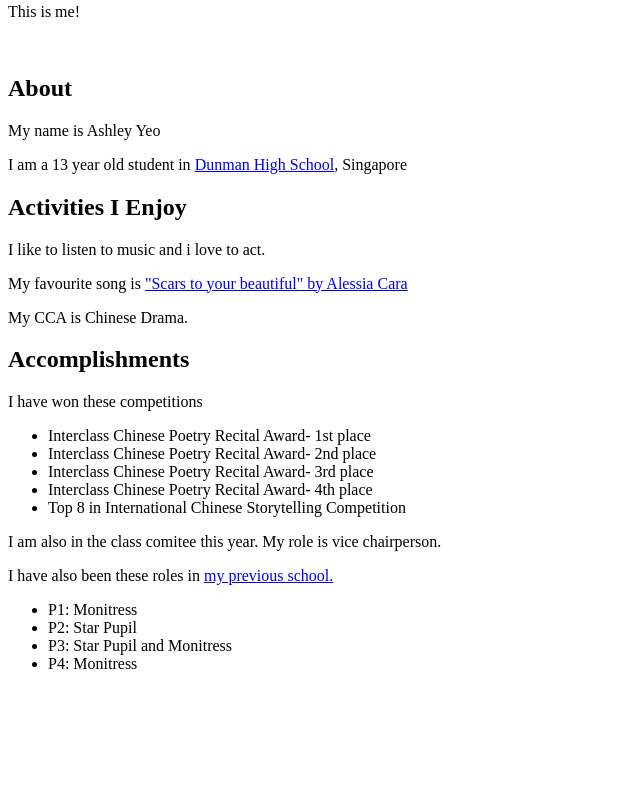
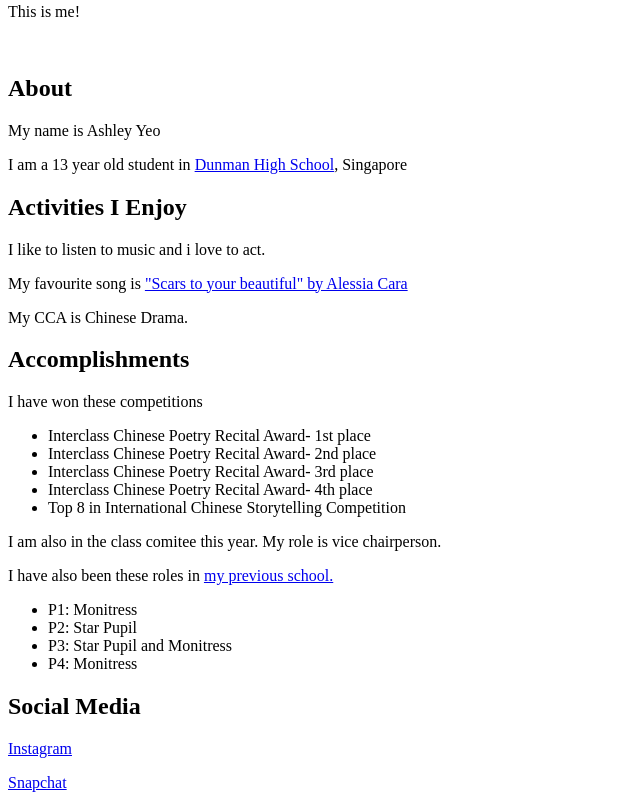
Before and after one commit to dhsashleyyeohan/dhsashleyyeohan.github.io, a plain HTML site: page index.html in a window 1280 px wide. Shown: the part 397-1205 px from the top of the page, without its empty margins (0-640 px from the left). Before the commit the page ends 1086 px from the top, so only its background shows below. Drawn offline with Linux system fonts and the light colour scheme.

Commit message:
Update index.html

```diff
--- a/index.html
+++ b/index.html
@@ -34,3 +34,6 @@
    <li> P3: Star Pupil and Monitress </li>
    <li> P4: Monitress </li>
    </ul>
+    <h2> Social Media </h2>
+    <p> <a href="https://www.instagram.com/ashyeo11/?hl=en" > Instagram </a> </p>
+    <p> <a href= "https://www.facebook.com/ashley.yeo.33" > Snapchat </a> </p>
```
